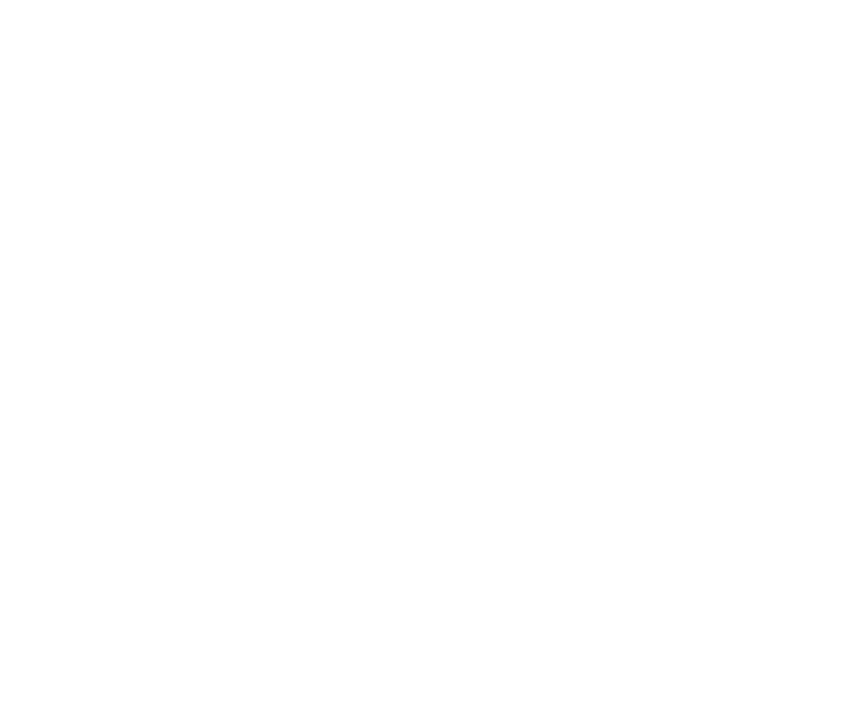
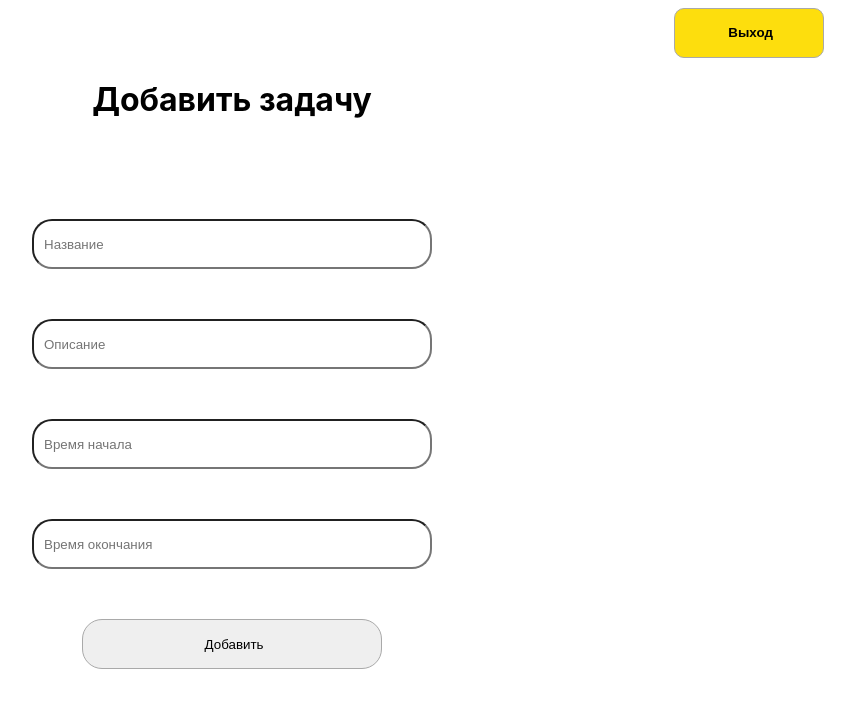
Before and after one commit to VoronovV/ToDoList, a React (Create React App) app: page /addTask in a window 1280 px wide. Before the commit this address had no page. Shown: the top 708 px of the page, without its empty margins (418-1273 px from the left). Built offline with nearby package versions, Linux system fonts and the light colour scheme.

Commit message:
add task adding

```diff
--- a/src/Router.js
+++ b/src/Router.js
@@ -5,6 +5,7 @@ import Authentication from "./pages/Authentication/Authentication";
 import Login from "./pages/Login/Login";
 import Registration from "./pages/Registration/Registration";
 import DayPage from "./pages/DayPage/DayPage";
+import AddTask from "./pages/AddTask/AddTask";
 
 const Router =  () => {
     return(
@@ -15,6 +16,7 @@ const Router =  () => {
                 <Route element={<Login/>} path='/login'/>
                 <Route element={<Registration/>} path='/registration'/>
                 <Route element={<DayPage/>} path='/dayPage'/>
+                <Route element={<AddTask/>} path='/addTask'/>
             </Routes>
         </BrowserRouter>
     )
--- a/src/components/Buttons/Button.jsx
+++ b/src/components/Buttons/Button.jsx
@@ -4,7 +4,7 @@ import {Link} from "react-router-dom";
 
 function Button(props) {
     return (
-        <button className={`${props.registration} button`}>{props.value}</button>
+        <button className={`${props.registration} button`} onClick={props.onClick}>{props.value}</button>
     );
 }
 
--- a/src/components/Calendar/Calendar.css
+++ b/src/components/Calendar/Calendar.css
@@ -86,3 +86,13 @@
     color: #707279;
     font-weight: 400;
 }
+
+.taskPreview {
+    background-color: palevioletred;
+
+    border-radius: 5px;
+    margin-bottom: 2px;
+    margin-left: 5px;
+    width: 150px;
+
+}
--- /dev/null
+++ b/src/pages/AddTask/AddTask.jsx
@@ -0,0 +1,59 @@
+import React from 'react';
+import {addTask} from "../../services/services";
+import {useForm, Controller} from 'react-hook-form';
+import {useSelector} from "react-redux";
+import "./addTask.css"
+import Header from "../../components/Header/Header";
+
+function AddTask(props) {
+
+    const {handleSubmit, control} = useForm();
+
+    const date = useSelector((state) => state.day.date);
+
+
+    const onSubmit = (data) => {
+        data.day = date;
+        console.log(data);
+        addTask(data);
+    }
+
+    return (
+        <div>
+            <Header></Header>
+            <div className="addTask">
+                <h1>Добавить задачу</h1>
+                <form onSubmit={handleSubmit(onSubmit)} className="form">
+                    <Controller
+                        name="name"
+                        control={control}
+                        defaultValue=""
+                        render={({field}) => <input placeholder="Название" {...field} />}
+                    />
+                    <Controller
+                        name="description"
+                        control={control}
+                        defaultValue=""
+                        render={({field}) => <input placeholder="Описание" {...field} />}
+                    />
+                    <Controller
+                        name="start_time"
+                        control={control}
+                        defaultValue=""
+                        render={({field}) => <input placeholder="Время начала" {...field} />}
+                    />
+                    <Controller
+                        name="end_time"
+                        control={control}
+                        defaultValue=""
+                        render={({field}) => <input placeholder="Время окончания" {...field} />}
+                    />
+
+                    <button type="submit">Добавить</button>
+                </form>
+            </div>
+        </div>
+    );
+}
+
+export default AddTask;
--- /dev/null
+++ b/src/pages/AddTask/addTask.css
@@ -0,0 +1,30 @@
+.addTask {
+    width: 1300px;
+    margin: auto;
+    display: flex;
+    flex-direction: column;
+    align-items: center;
+}
+
+.form{
+    display: flex;
+    flex-direction: column;
+    width: 500px;
+    gap: 50px;
+    align-items: center;
+}
+
+h1 {
+    margin-top: 20px;
+    margin-bottom: 100px;
+}
+
+input {
+    width: 400px;
+    height: 50px;
+    border-radius: 20px;
+    padding: 10px;
+}
+button {
+    width: 300px;
+}
--- a/src/pages/DayPage/DayPage.jsx
+++ b/src/pages/DayPage/DayPage.jsx
@@ -1,14 +1,64 @@
-import React from 'react';
+import React, {useEffect, useState} from 'react';
 import Header from "../../components/Header/Header";
+import Button from "../../components/Buttons/Button";
+import "./dayPage.css"
+import {useSelector} from "react-redux";
+import {getDay} from "../../services/services";
+import {Link} from "react-router-dom";
 
-function DayPage(props) {
+
+
+
+function DayPage() {
+
+
+    const date = useSelector((state) => state.day.date);
+
+
+    const splitDate = date ? date.split('-') : "";
+
+
+    const [dayData,setDayData] = useState([]);
+    const fetchData = async () => {
+        const data = await getDay(splitDate, date)
+        setDayData(data);
+    }
+
+    useEffect(() => {
+        fetchData();
+    }, []);
+
+    const addTask = () => {
+
+    }
+
     return (
-        <div>
+        <div >
             <Header>
             </Header>
-            <main>
+            <div className="dayPage">
 
-            </main>
+                <h2>{date}</h2>
+                <div className="tasks">
+                    {dayData && dayData.map((task, index) => (
+                        <div key={index} className="task">
+                            <div>
+                                <h3>{task.name}</h3>
+                                <section>{task.description}</section>
+                                <p>{task.start_time} - {task.end_time}</p>
+                            </div>
+                            <div className="buttons">
+                                <button>Изменить</button>
+                                <button>Удалить</button>
+                            </div>
+                        </div>
+                    ))}
+                </div>
+                <Link to="/addTask">
+                    <Button value="Добавить задачу" onClick = {addTask} ></Button>
+                </Link>
+
+            </div>
         </div>
     );
 }
--- a/src/pages/DayPage/dayPage.css
+++ b/src/pages/DayPage/dayPage.css
@@ -0,0 +1,31 @@
+.dayPage{
+    margin: auto;
+    width: 1300px;
+    display: flex;
+    flex-direction: column;
+    align-items: center;
+}
+
+.tasks{
+    margin-bottom: 50px;
+    margin-top: 50px;
+}
+
+.task{
+    display: flex;
+    align-items: center;
+    gap: 150px;
+    margin-bottom: 50px;
+    border: 1px solid darkgrey;
+    border-radius: 20px;
+    padding: 20px;
+}
+
+.buttons{
+    display: flex;
+    flex-direction: column;
+    gap: 10px;
+}
+button{
+    width: 100px;
+}
--- /dev/null
+++ b/src/services/services.js
@@ -0,0 +1,22 @@
+import axios from "axios";
+
+export const getDayInformation = async (year, month) => {
+    const dayData = await axios.get(`https://calendar-test.k3s.bind.by/api/records/?year=${year}&month=${month + 1}`,
+        {headers: {Authorization: `Bearer ${document.cookie.match(/token=(.+?)(;|$)/)[1]}`}})
+
+    return dayData.data;
+}
+
+export const getDay = async (splitDate, date) => {
+    console.log(date);
+    const dayData = await axios.get(`https://calendar-test.k3s.bind.by/api/records/?year=${splitDate[0]}&month=${splitDate[1]}&day=${splitDate[2]}`,
+        {headers: {Authorization: `Bearer ${document.cookie.match(/token=(.+?)(;|$)/)[1]}`}})
+
+
+    return dayData.data[date];
+}
+
+export const addTask = async (task) => {
+    const dayData = await axios.post(`https://calendar-test.k3s.bind.by/api/records/`,
+        task, {headers: {Authorization: `Bearer ${document.cookie.match(/token=(.+?)(;|$)/)[1]}`}});
+}
--- a/src/store/index.js
+++ b/src/store/index.js
@@ -1,9 +1,8 @@
 import {configureStore} from "@reduxjs/toolkit";
-import userReducer from './slices/userSlice'
+import dayReducer from './slices/dayDateSlice';
 
 export const store = configureStore({
-    reducer:{
-        user: userReducer,
-    },
-
+    reducer: {
+        day: dayReducer
+    }
 })
--- /dev/null
+++ b/src/store/slices/dayDateSlice.js
@@ -0,0 +1,23 @@
+import {createSlice} from "@reduxjs/toolkit";
+
+
+const initialState = {
+    date: null
+};
+
+const daySlice = createSlice({
+    name: 'day',
+    initialState,
+    reducers: {
+        setDayDate(state, action) {
+            state.date = action.payload;
+        },
+        removeDayDate(state) {
+            state.date = null;
+        }
+    }
+});
+
+export const {setDayDate, removeDayDate} = daySlice.actions;
+
+export default daySlice.reducer;
```
Also changed, not shown: src/components/Calendar/Calendar.jsx (+22 -16 lines).
